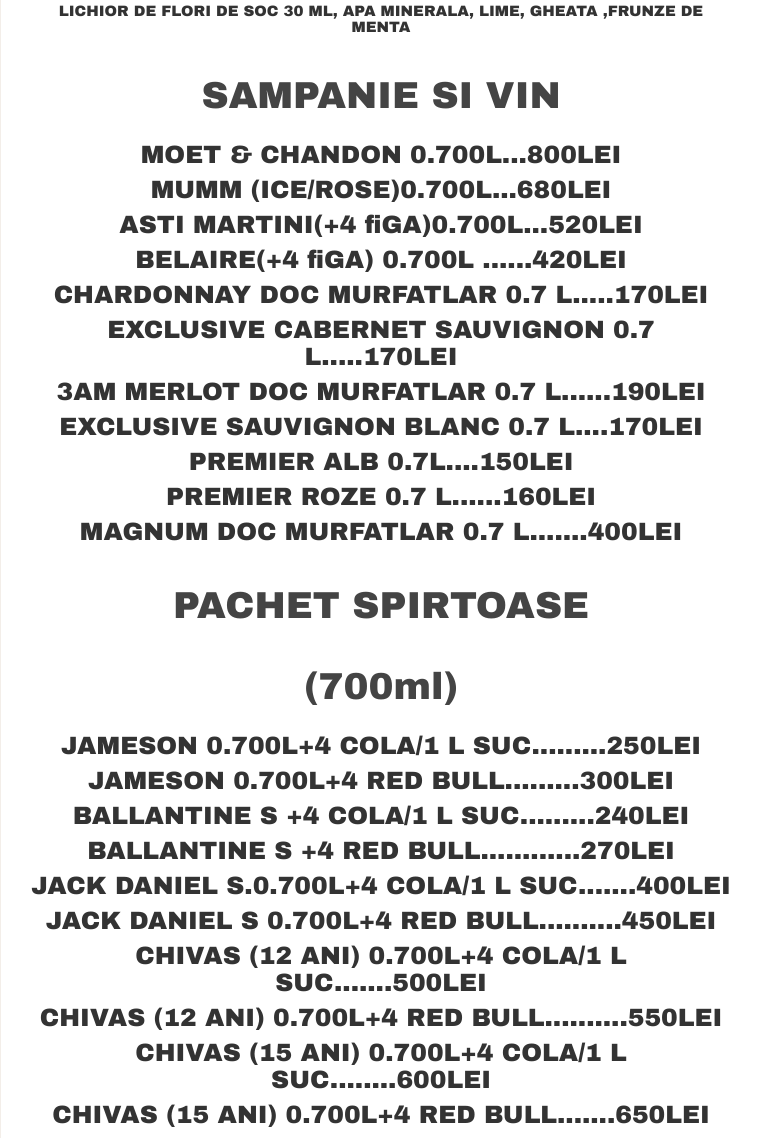
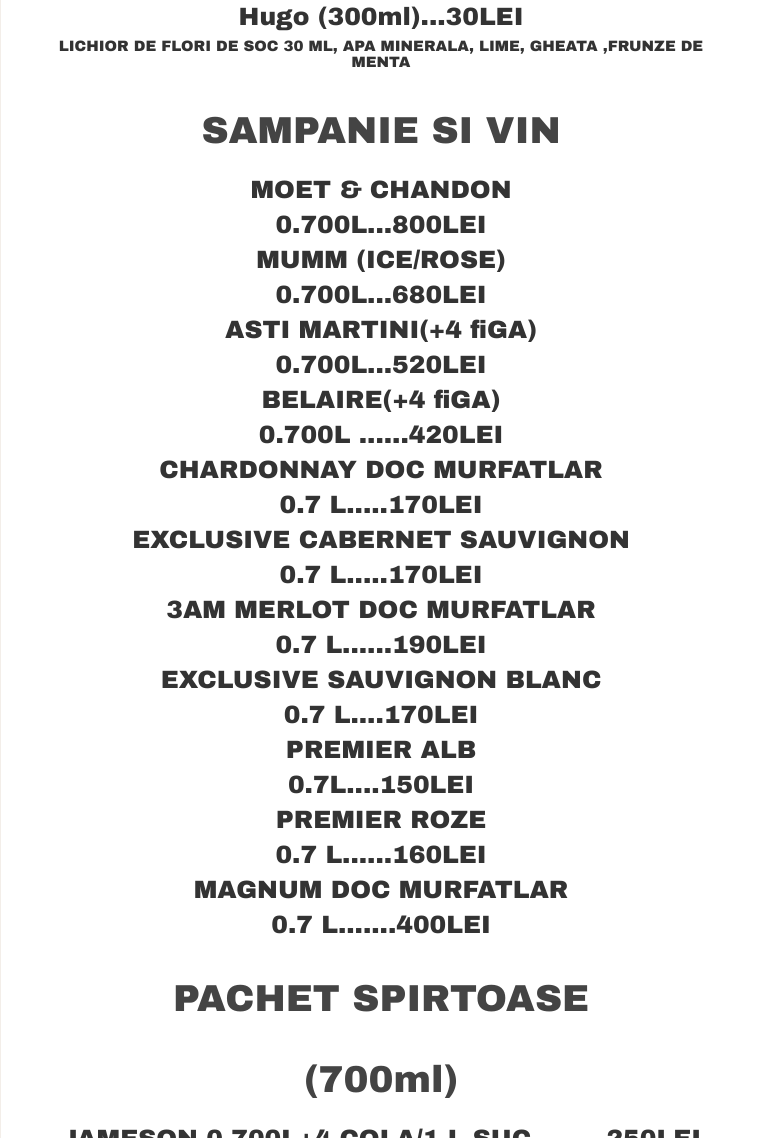
Before and after one commit to clubkm0/meniu, a plain HTML site: page index.html in a window 1280 px wide. Shown: the part 2217-3355 px from the top of the page, without its empty margins (259-1019 px from the left). Drawn offline with Linux system fonts and the light colour scheme.

Commit message:
Update index.html

```diff
--- a/index.html
+++ b/index.html
@@ -124,7 +124,8 @@
 	<li style="font-size: 15px; font-weight: bold;">WHISKY 50 ML, ENERGIZANT 150 ML, GHEATA</li>
 <li>Vodka Cola (300ml)...30LEI</li>
 	<li style="font-size: 15px; font-weight: bold;">VODKA 50 ML, COLA 150 ML, GHEATA</li>
-<li>Votka Energy(300ml)...35LEI</li>
+<li>Votka Energy</li>
+      <li>(300ml)...35LEI</li>
 	<li style="font-size: 15px; font-weight: bold;">VODKA 50 ML, ENERGIZANT 150 ML, GHEATA</li>
 <li>Sex on the beach</li>
       <li>(300ml)...35LEI</li>
@@ -146,17 +147,28 @@
     <div class="section">
       <h2>SAMPANIE SI VIN</h2>
       <ul>
-	 <li> MOET &amp; CHANDON 0.700L...800LEI</li>
-<li>MUMM (ICE/ROSE)0.700L...680LEI</li>
- <li>ASTI MARTINI(+4 fiGA)0.700L...520LEI</li>
-<li>BELAIRE(+4 fiGA) 0.700L ......420LEI</li>
-<li>CHARDONNAY DOC MURFATLAR 0.7 L.....170LEI</li>
-<li>EXCLUSIVE CABERNET SAUVIGNON 0.7 L.....170LEI</li>
-<li>3AM MERLOT DOC MURFATLAR 0.7 L......190LEI</li>
-<li>EXCLUSIVE SAUVIGNON BLANC 0.7 L....170LEI</li>
-<li>PREMIER ALB 0.7L....150LEI</li>
-<li>PREMIER ROZE 0.7 L......160LEI</li>
-<li>MAGNUM DOC MURFATLAR 0.7 L.......400LEI</li>
+	 <li> MOET &amp; CHANDON</li>
+      <li> 0.700L...800LEI</li>
+<li>MUMM (ICE/ROSE)</li>
+      <li>0.700L...680LEI</li>
+ <li>ASTI MARTINI(+4 fiGA)</li>
+      <li>0.700L...520LEI</li>
+<li>BELAIRE(+4 fiGA)</li>
+      <li> 0.700L ......420LEI</li>
+<li>CHARDONNAY DOC MURFATLAR</li>
+      <li> 0.7 L.....170LEI</li>
+<li>EXCLUSIVE CABERNET SAUVIGNON</li>
+      <li> 0.7 L.....170LEI</li>
+<li>3AM MERLOT DOC MURFATLAR</li>
+      <li> 0.7 L......190LEI</li>
+<li>EXCLUSIVE SAUVIGNON BLANC</li>
+      <li> 0.7 L....170LEI</li>
+<li>PREMIER ALB</li>
+      <li> 0.7L....150LEI</li>
+<li>PREMIER ROZE</li>
+      <li> 0.7 L......160LEI</li>
+<li>MAGNUM DOC MURFATLAR </li>
+      <li>0.7 L.......400LEI</li>
 
       </ul>
     </div>
```
